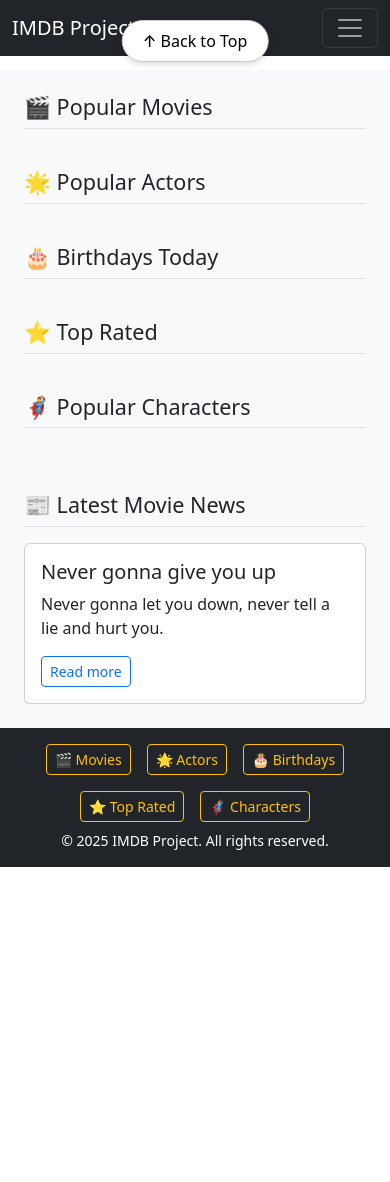
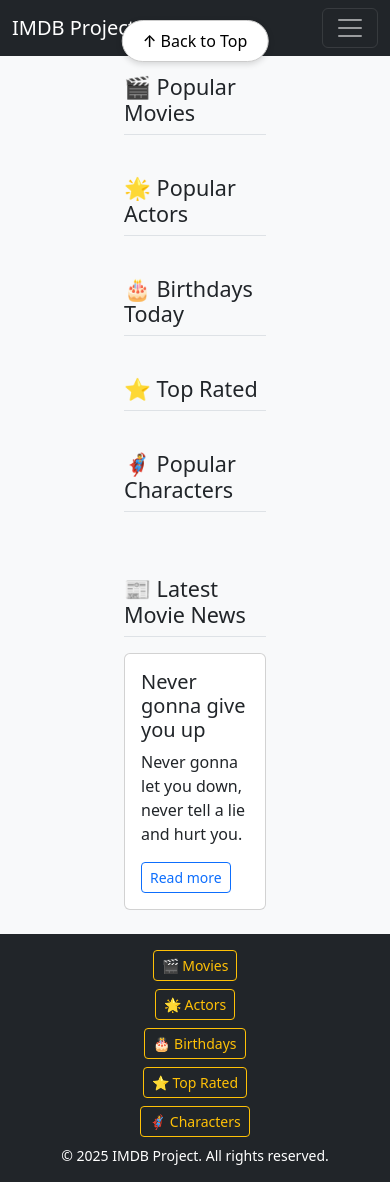
Before and after one commit to Michaellww/IMDB-group-project, a PHP site: page / in a window 390 px wide. Before the commit the page ends 867 px from the top, so only its background shows below. Run offline with PHP 8.4, Linux system fonts and the light colour scheme.

Commit message:
Vertical footer buttons stacked for phones. (Responsive website)

```diff
--- a/Skeleton/imdb-php/css/style.css
+++ b/Skeleton/imdb-php/css/style.css
@@ -31,6 +31,10 @@
     scroll-behavior: smooth;
 }
 
+.section-margin {
+    margin-left: 100px;
+    margin-right: 100px;
+}
 
 footer, nav {
     margin: 0;
@@ -39,5 +43,5 @@
 }
 
 main {
-    margin-top: 70px;
+    margin-top: 50px;
 }
--- a/Skeleton/imdb-php/footer.php
+++ b/Skeleton/imdb-php/footer.php
@@ -1,5 +1,6 @@
 <footer class="bg-dark text-white text-center py-3 mt-auto">
-    <div class="d-flex justify-content-center gap-3 flex-wrap">
+    <div class="container">
+        <div class="d-flex flex-column flex-sm-row justify-content-center align-items-center gap-2 px-3">
             <a href="#popular-movies" class="btn btn-outline-warning btn-sm">🎬 Movies</a>
             <a href="#popular-actors" class="btn btn-outline-warning btn-sm">🌟 Actors</a>
             <a href="#birthday-celebs" class="btn btn-outline-warning btn-sm">🎂 Birthdays</a>
@@ -7,4 +8,5 @@
             <a href="#popular-characters" class="btn btn-outline-warning btn-sm">🦸 Characters</a>
         </div>
         <small class="d-block mt-2">© 2025 IMDB Project. All rights reserved.</small>
+    </div>
 </footer>
--- a/Skeleton/imdb-php/index.php
+++ b/Skeleton/imdb-php/index.php
@@ -15,33 +15,33 @@
 <?php include_once 'navigation.php'; ?>
 
 <!-- Main Layout -->
-<main class="container-fluid px-4 bg-light flex-grow-1" style="margin-top: 70px;">
+<main class="container-fluid px-4 bg-light flex-grow-1">
     <div class="row">
 
         <!-- 🧱 LEFT COLUMN (Base layout) -->
         <div class="col-lg-7">
             <!-- Sections like Popular Movies, Actors, etc. -->
-            <section id="popular-movies" class="my-4">
+            <section id="popular-movies" class="my-4 section-margin">
                 <h4 class="mb-3 border-bottom pb-2">🎬 Popular Movies</h4>
                 <div class="row" id="movie-results"></div>
             </section>
 
-            <section id="popular-actors" class="my-4">
+            <section id="popular-actors" class="my-4 section-margin">
                 <h4 class="mb-3 border-bottom pb-2">🌟 Popular Actors</h4>
                 <div class="row" id="actor-results"></div>
             </section>
 
-            <section id="birthday-celebs" class="my-4">
+            <section id="birthday-celebs" class="my-4 section-margin">
                 <h4 class="mb-3 border-bottom pb-2">🎂 Birthdays Today</h4>
                 <div class="row" id="birthday-results"></div>
             </section>
 
-            <section id="top-rated" class="my-4">
+            <section id="top-rated" class="my-4 section-margin">
                 <h4 class="mb-3 border-bottom pb-2">⭐ Top Rated</h4>
                 <div class="row" id="top-rated-results"></div>
             </section>
 
-            <section id="popular-characters" class="my-4">
+            <section id="popular-characters" class="my-4 section-margin">
                 <h4 class="mb-3 border-bottom pb-2">🦸‍♂️ Popular Characters</h4>
                 <div class="row" id="character-results"></div>
             </section>
@@ -49,7 +49,7 @@
 
         <!-- 📰 RIGHT COLUMN (Movie News) -->
         <div class="col-lg-5">
-            <section id="movie-news" class="my-4">
+            <section id="movie-news" class="my-4 section-margin">
                 <h4 class="mb-3 border-bottom pb-2">📰 Latest Movie News</h4>
 
                 <div class="card mb-3">
```
Lines whose indentation alone changed are shown as unchanged.
